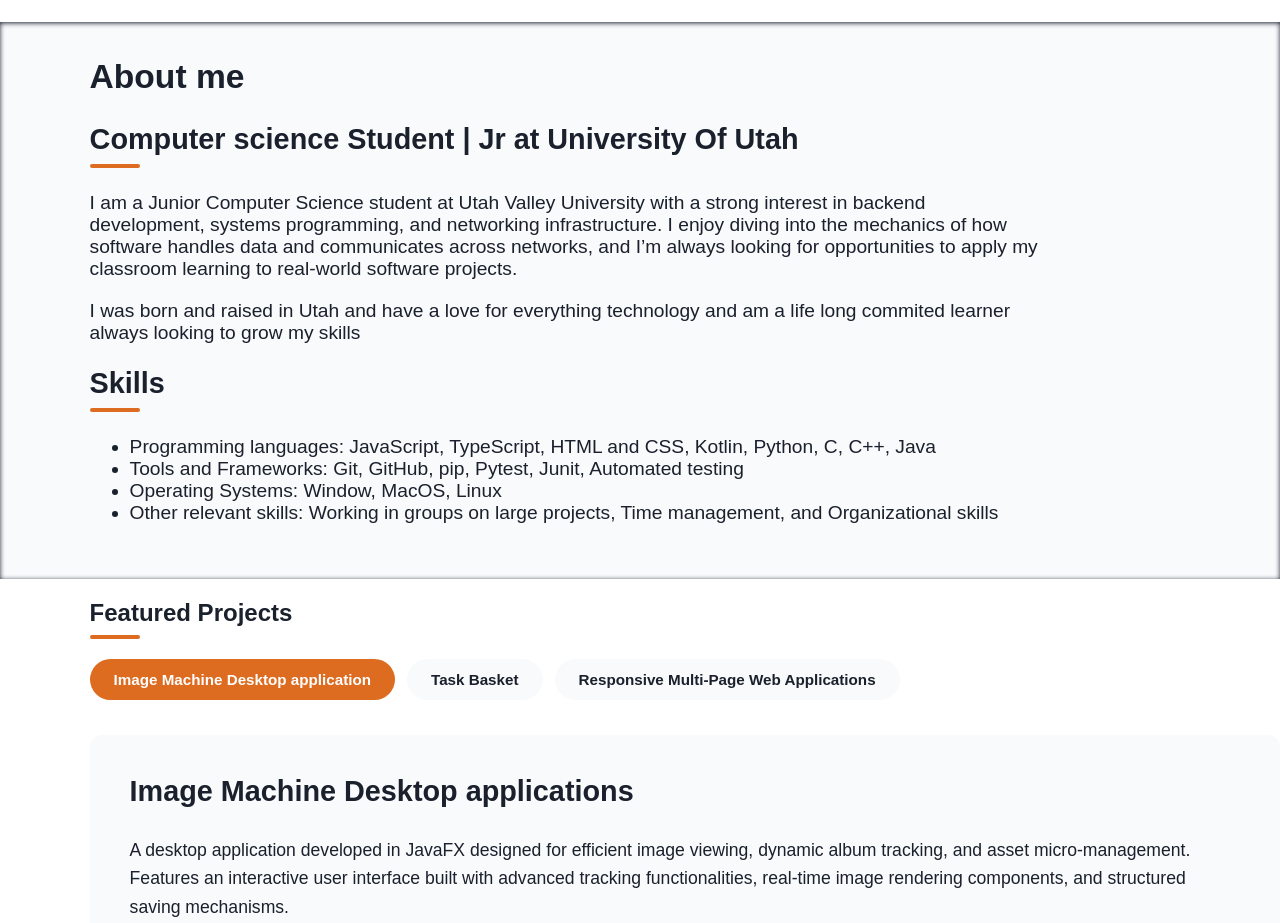
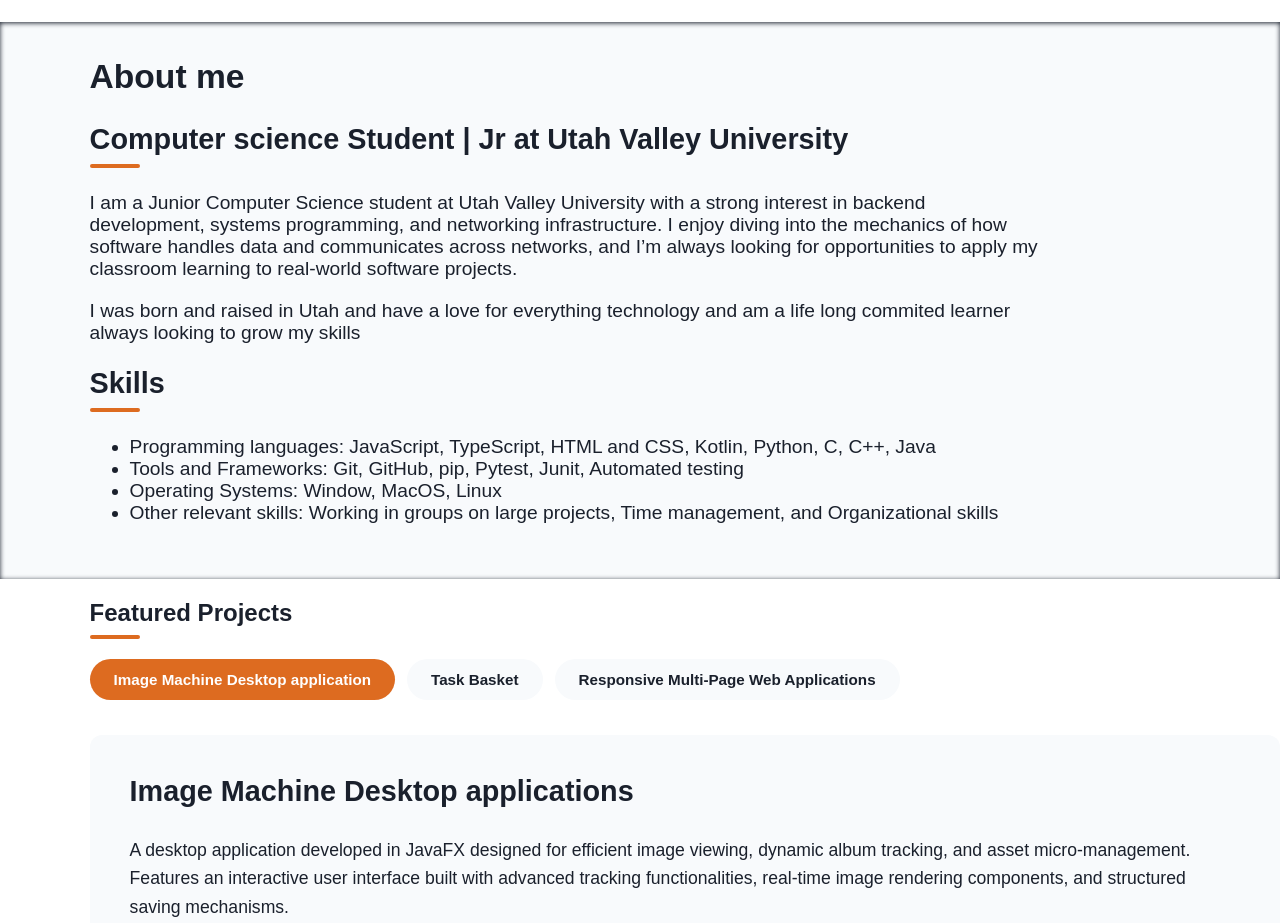
Before and after one commit to orange-dredge/Portfolio_McKay_Rencher, a plain HTML site: page index.html in a window 1280 px wide. Shown: the part 820-1743 px from the top of the page. Drawn offline with Linux system fonts and the light colour scheme.

Commit message:
Update university name in About Me section

```diff
--- a/index.html
+++ b/index.html
@@ -59,7 +59,7 @@
         <!-- About Me Section -->
         <section id="about">
             <h1>About me</h1>
-            <h2>Computer science Student | Jr at University Of Utah</h2>
+            <h2>Computer science Student | Jr at Utah Valley University</h2>
             <p>I am a Junior Computer Science student at Utah Valley University with a strong interest in backend development, systems programming, and networking infrastructure. I enjoy diving into the mechanics of how software handles data and communicates across networks, and I’m always looking for opportunities to apply my classroom learning to real-world software projects.</p>
             <p>I was born and raised in Utah and have a love for everything technology and am a life long commited learner always looking to grow my skills</p>
             <h2>Skills</h2>
```
